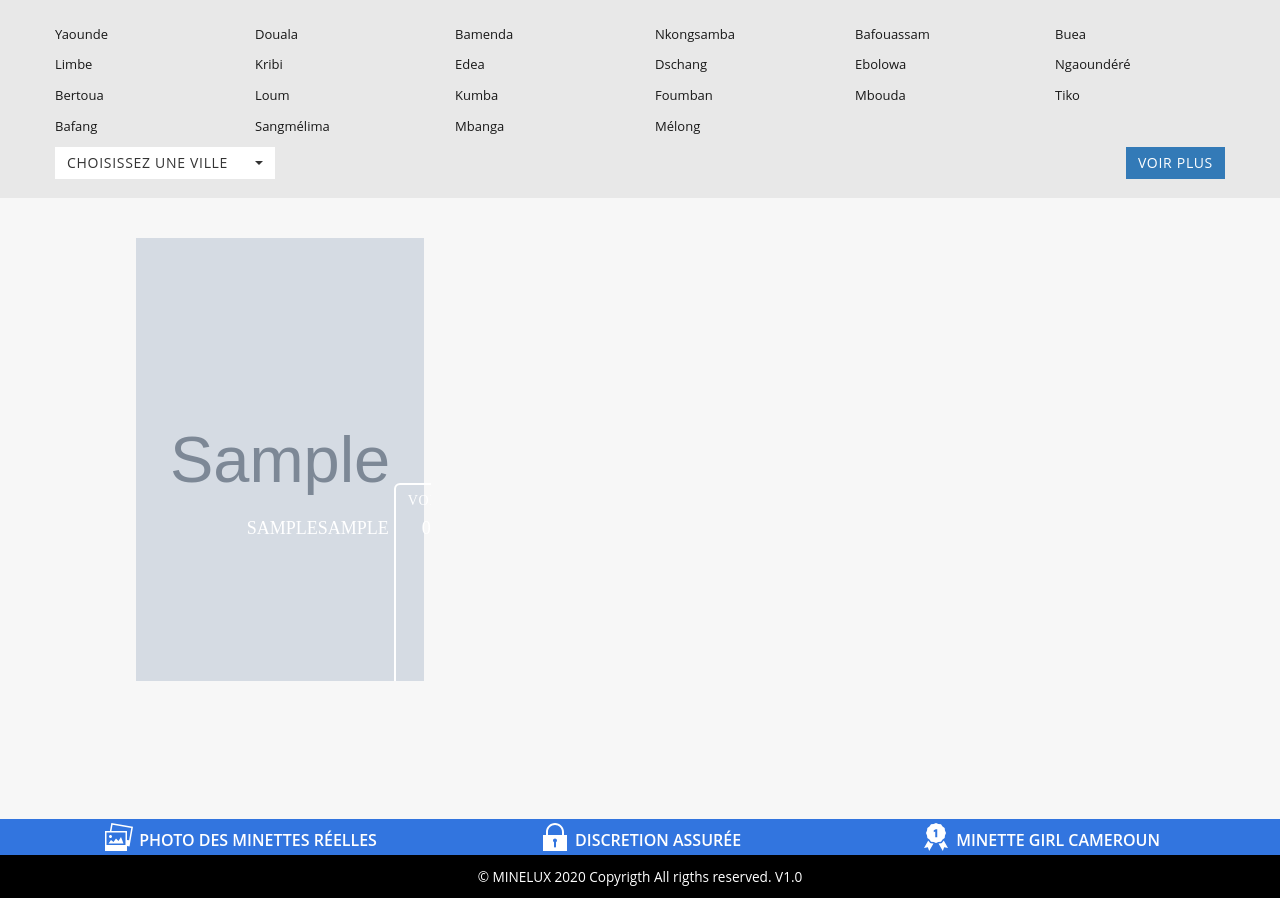
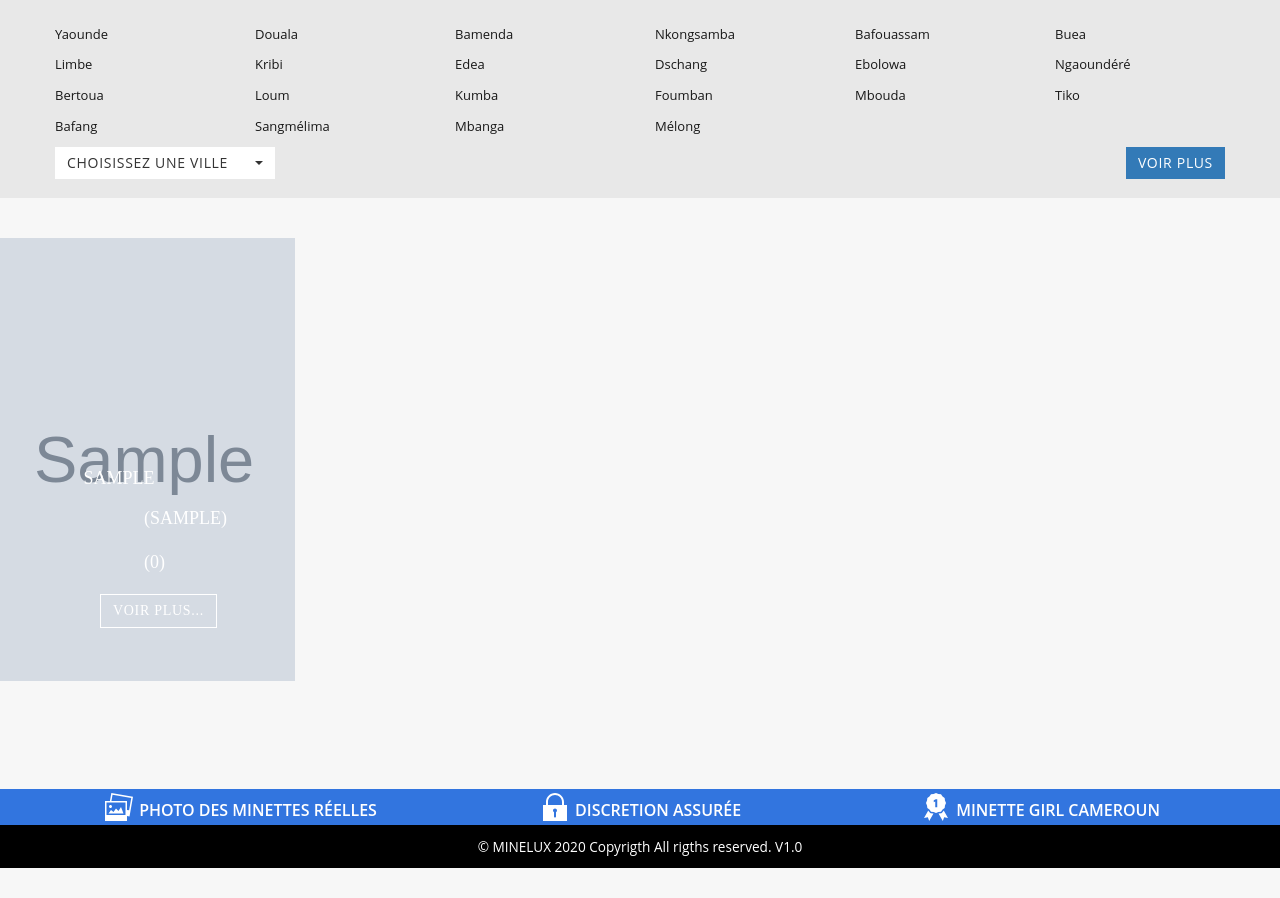
Before and after one commit to duracuir/projet02, a PHP site: page / in a window 1280 px wide. Shown: the part 280-1178 px from the top of the page. After the commit the page ends 1148 px from the top, so only its background shows below. Run offline with PHP 8.4, Linux system fonts and the light colour scheme; tables that the repository leaves empty or names only in its code hold one stand-in row (values such as "Sample post"); grey boxes marked "Sample" are stand-in pictures.

Commit message:
modif index

```diff
--- a/MINELUX/css/home.css
+++ b/MINELUX/css/home.css
@@ -260,16 +260,36 @@ a
     margin-bottom: 12px;
 }
 .citys{
-    position: relative;
-    top: 260px;
-    left: 38%;
+    position: absolute;
+    top: 210px;
+    left: 30%;
+    right: 0;
+    bottom: 0;
     color: #fff;
+    font-size: 300;
+    -webkit-transition: all 200ms ease;
+    -moz-transition: all 200ms ease;
+    transition: all 200ms ease;
 }
 .cityse{
     position: relative;
-    top: 260px;
+    top: 250px;
     left: 50%;
     color: #fff;
+    ont-size: 300;
+    -webkit-transition: all 200ms ease;
+    -moz-transition: all 200ms ease;
+    transition: all 200ms ease;
+}
+.citysa{
+    position: relative;
+    top: 250px;
+    left: 50%;
+    color: #fff;
+    ont-size: 300;
+    -webkit-transition: all 200ms ease;
+    -moz-transition: all 200ms ease;
+    transition: all 200ms ease;
 }
 .one-6
 {
@@ -846,17 +866,15 @@ a
     font-family: 'Montserrat';
     font-weight: 400;
     font-size: 18px;
-
 }
 .git
 {
-    z-index: 4;
     position: relative;
-    top: 220px;
+    top: 240px;
     left: 100px;
-    border: 2px solid #fff;
-    border-radius: 6px;
-    margin-top: 25px;
+    border: 1px solid #fff;
+    border-radius: 0;
+    margin-top: 10px;
     color: #fff;
 }
 #home .escort .img .overlay
@@ -930,13 +948,7 @@ element.style {
     color: #686868;
     text-align: justify;
 }
-.clearfix:after, .dl-horizontal dd:after, .container:after, .container-fluid:after, .row:after, .form-horizontal .form-group:after, .btn-toolbar:after, .btn-group-vertical>.btn-group:after, .nav:after, .navbar:after, .navbar-header:after, .navbar-collapse:after, .pager:after, .panel-body:after, .modal-header:after, .modal-footer:after {
-    clear: both;
-}
-.clearfix:before, .clearfix:after, .dl-horizontal dd:before, .dl-horizontal dd:after, .container:before, .container:after, .container-fluid:before, .container-fluid:after, .row:before, .row:after, .form-horizontal .form-group:before, .form-horizontal .form-group:after, .btn-toolbar:before, .btn-toolbar:after, .btn-group-vertical>.btn-group:before, .btn-group-vertical>.btn-group:after, .nav:before, .nav:after, .navbar:before, .navbar:after, .navbar-header:before, .navbar-header:after, .navbar-collapse:before, .navbar-collapse:after, .pager:before, .pager:after, .panel-body:before, .panel-body:after, .modal-header:before, .modal-header:after, .modal-footer:before, .modal-footer:after {
-    display: table;
-    content: " ";
-}
+
 
 
 /*FOOTER*/
@@ -994,12 +1006,13 @@ footer {
 /*GELERIE PHOTOS*/
 
 .gallery a:hover {
-    opacity: 0.3;
+    opacity: 0.5;
 
 }
 
 .gallery a div {
-    width: 100%;
+    width: 80%;
+    float: right;
     display: inline;
     padding: 0 7px;
     background-position: center;
@@ -1008,18 +1021,12 @@ footer {
     position: relative;
     width: 302px;
     height: 443px;
-
-
 }
 .gallery-container {
 
 }
 
-.flex-container a div{
+  .flex-container{
     display: flex;
-   float: inline-end;
+    flex-direction: row;
 }
-/* #edit-profile .box {
-    background: #fff;
-    padding: 42px 35px;
-} */
--- a/MINELUX/index.php
+++ b/MINELUX/index.php
@@ -190,17 +190,15 @@ session_start();
                     </div>
                     </div> -->
 
-                <main class="container">
-                    <div class="row">
+                <main>
+
                     <div class="escorts">
                       <div class="row row-sm" >
                          <div class="col-xs-4 escort">
                          <div class="overlay">
                              <section class="gallery-links">
-                                 <div class="wrapper">
                                     <div class="gallery">
                                         <div class="flex-container">
-
                                     <?php
                                     $servername = "localhost";
                                     $username = "root";
@@ -220,28 +218,19 @@ session_start();
                                             <div class="listing_desc">
                                             <div style="background-image: url(images/gallery/'.$row["photos"].');">
                                             <p class="citys">'.$row["username"].'</p>
-                                            <p class="citys">'.$row["ville"].'</p>
-                                            <p class="cityse">'.$row["datenaiss"].'</p>
+                                            <p class="citysa">('.$row["ville"].')</p>
+                                            <p class="cityse">('.$row["datenaiss"].')</p>
                                             <p class="btn git">Voir plus...</p>
                                             </div>
                                             </div>
-
                                         </a>';
                                         }
                                     }
                                     ?>
                                         </div>
                                        </div>
-                                        </div>
-                                    </div>
-                                    </div>
-                            </div>
-                        </div>
-
-
                         </section>
                                          <!-- <a class="profile_a" href=""></a>  -->
-
                     </div>
                     </div>
                     </div>
--- a/MINELUX/profilesminette.php
+++ b/MINELUX/profilesminette.php
@@ -147,8 +147,8 @@ if (isset($_GET["username"])) {
 		</header>
            <div class="container">
             <ol class="breadcrumb">
-                <li class="breadcrumb-item"><a href="/">Accueil</a> </li>
-                <li class="breadcrumb-item"><a href="#"><?php echo $results[0]->ville ?> </a> </li>
+                <li class="breadcrumb-item"><a href="index.php">Accueil</a> </li>
+                <li class="breadcrumb-item"><a href="Nom de la Ville"><?php echo $results[0]->ville ?> </a> </li>
                 <li class="breadcrumb-item active"><?php echo $username;?></li>
             </ol>
         </div>
```
